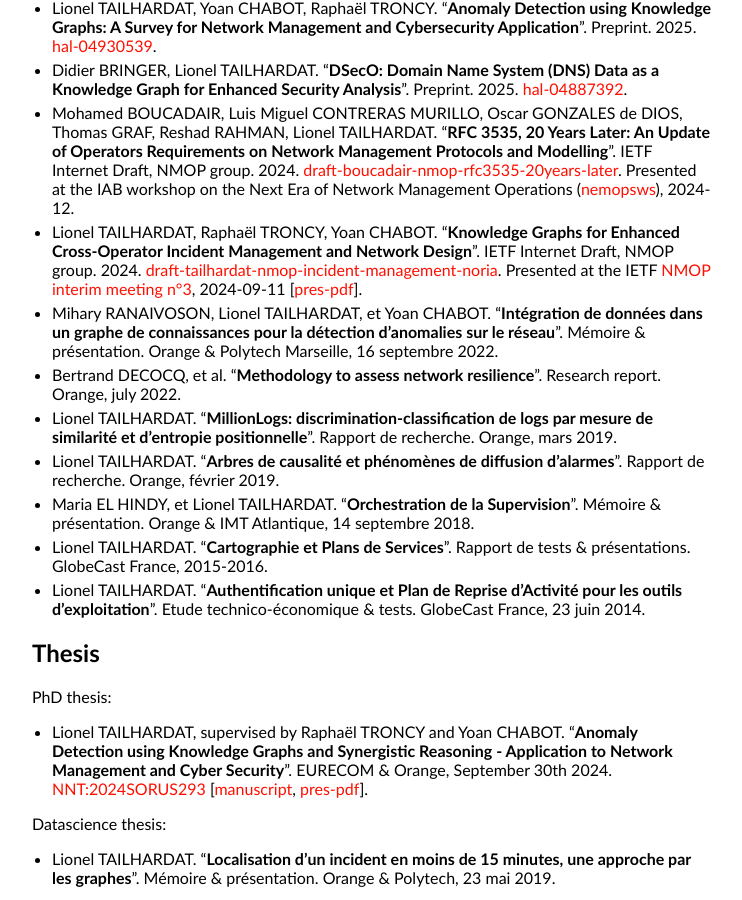
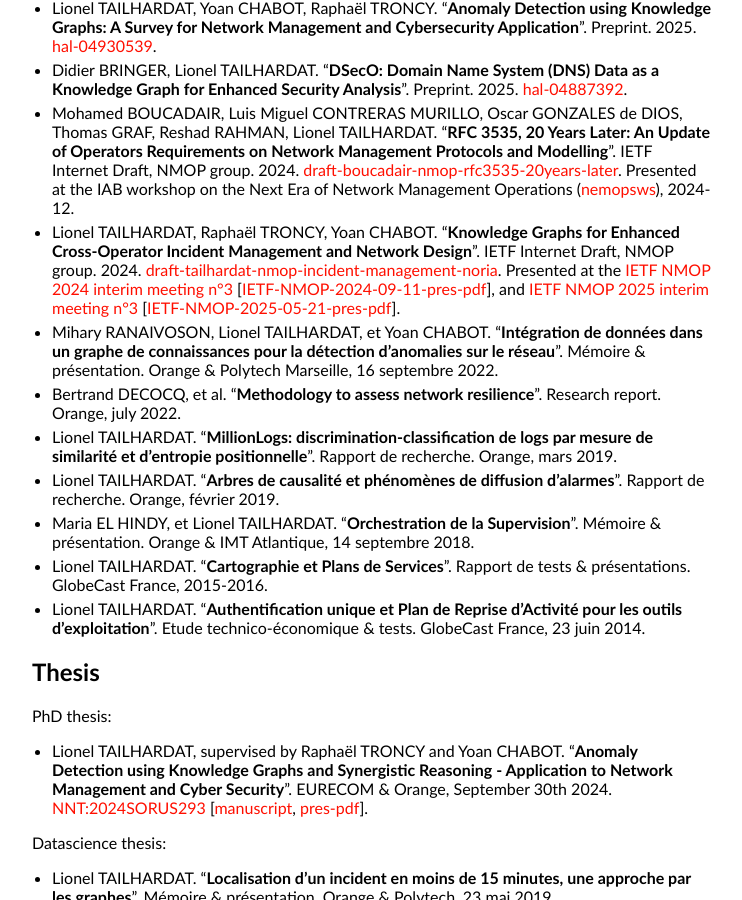
Before and after one commit to GenEars/GenEars.github.io, a Jekyll site: the page built from publications.md, in a window 1280 px wide and 900 px high, scrolled down 1514 px. Shown: the whole window, without its empty margins (258-1000 px from the left). Built offline with Jekyll 4.4.1, drawn with Linux system fonts in a browser that asks for light colours.

Commit message:
Added IETF-NMOP-2025-draft-tailhardat-nmop-incident-management-noria-02-pres.pdf
Signed-off-by: lionel.tailhardat <lionel.tailhardat@orange.com>

```diff
--- a/publications.md
+++ b/publications.md
@@ -81,7 +81,8 @@ title: Publications - Lionel TAILHARDAT
   "**Knowledge Graphs for Enhanced Cross-Operator Incident Management and Network Design**".
   IETF Internet Draft, NMOP group. 2024.
   [draft-tailhardat-nmop-incident-management-noria](https://datatracker.ietf.org/doc/draft-tailhardat-nmop-incident-management-noria/).
-  Presented at the IETF [NMOP interim meeting n°3](https://datatracker.ietf.org/meeting/interim-2024-nmop-03/session/nmop), 2024-09-11 [[pres-pdf](pubs/IETF-NMOP-2024-draft-tailhardat-nmop-incident-management-noria-pres.pdf)].
+  Presented at the [IETF NMOP 2024 interim meeting n°3](https://datatracker.ietf.org/meeting/interim-2024-nmop-03/session/nmop) [[IETF-NMOP-2024-09-11-pres-pdf](pubs/IETF-NMOP-2024-draft-tailhardat-nmop-incident-management-noria-pres.pdf)], and [IETF NMOP 2025 interim meeting n°3](https://datatracker.ietf.org/doc/agenda-interim-2025-nmop-03-nmop-01/)
+  [[IETF-NMOP-2025-05-21-pres-pdf](pubs/IETF-NMOP-2025-draft-tailhardat-nmop-incident-management-noria-02-pres.pdf)].
 * Mihary RANAIVOSON, Lionel TAILHARDAT, et Yoan CHABOT.
   "**Intégration de données dans un graphe de connaissances pour la détection d’anomalies sur le réseau**".
   Mémoire & présentation. Orange & Polytech Marseille, 16 septembre 2022.
```
Also changed, not shown: 1 other file.
